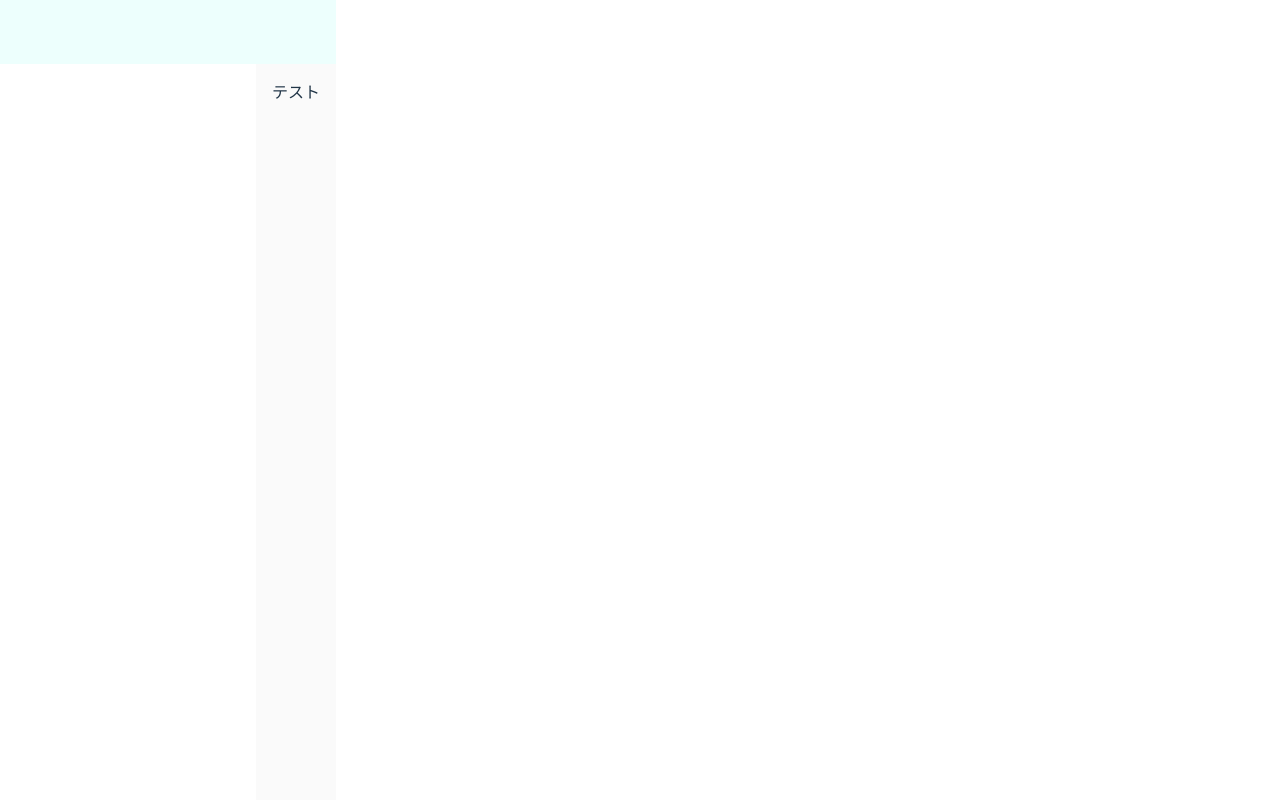
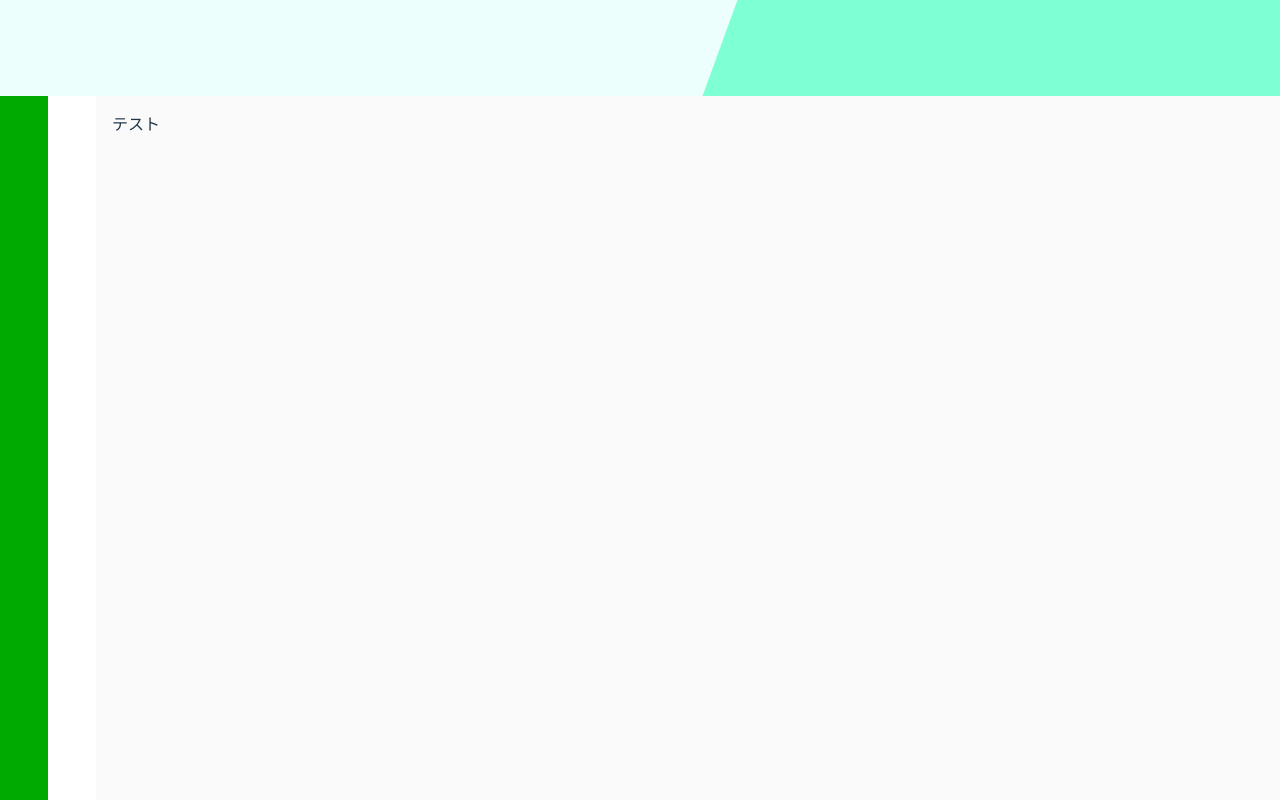
Before and after one commit to gaaaami0307/React_BB, a React (Vite) app in the folder react_bb_app/: page / in a window 1280 px wide. Shown: the top 800 px of the page. Built offline with nearby package versions, Linux system fonts and the light colour scheme.

Commit message:
make header and sidebar

```diff
--- a/react_bb_app/src/Outline.jsx
+++ b/react_bb_app/src/Outline.jsx
@@ -3,13 +3,24 @@ function Outline() {
   return (
     <div className="min-h-screen flex flex-col">
       {/* ヘッダー */}
-      <header className="bg-[#edfffd] h-16">
-
-      </header>
+      <header className="bg-[#edfffd] h-24 min-w-screen relative overflow-hidden">
+      {/* 斜めの装飾 */}
+      <div className="absolute right-0 top-0 w-1/2 h-full bg-[#7fffd4]
+          transform skew-x-[-20deg] translate-x-20"></div>
+    </header>
 
       <div className="flex flex-1">
         {/* サイドバー */}
-        <aside className="bg-white w-64">
+        <aside className="bg-white w-24">
+
+          <div className="w-12 bg-[#00aa00] min-h-screen">
+
+          </div>
+
+          {/* 影枠 */}
+          <div className="w-24 bg-[#aa0000] min-h-screen">
+
+          </div>
 
         </aside>
 
```
